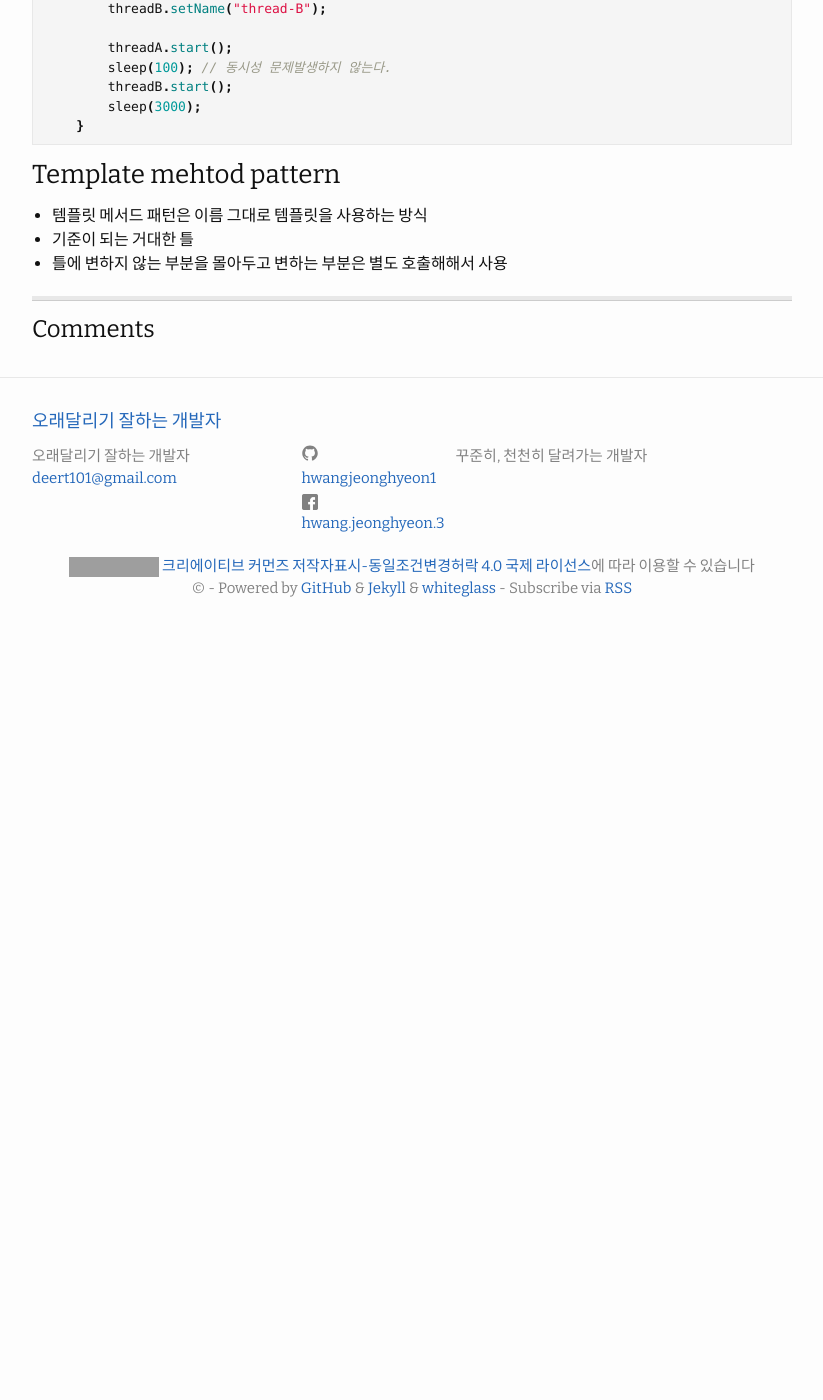
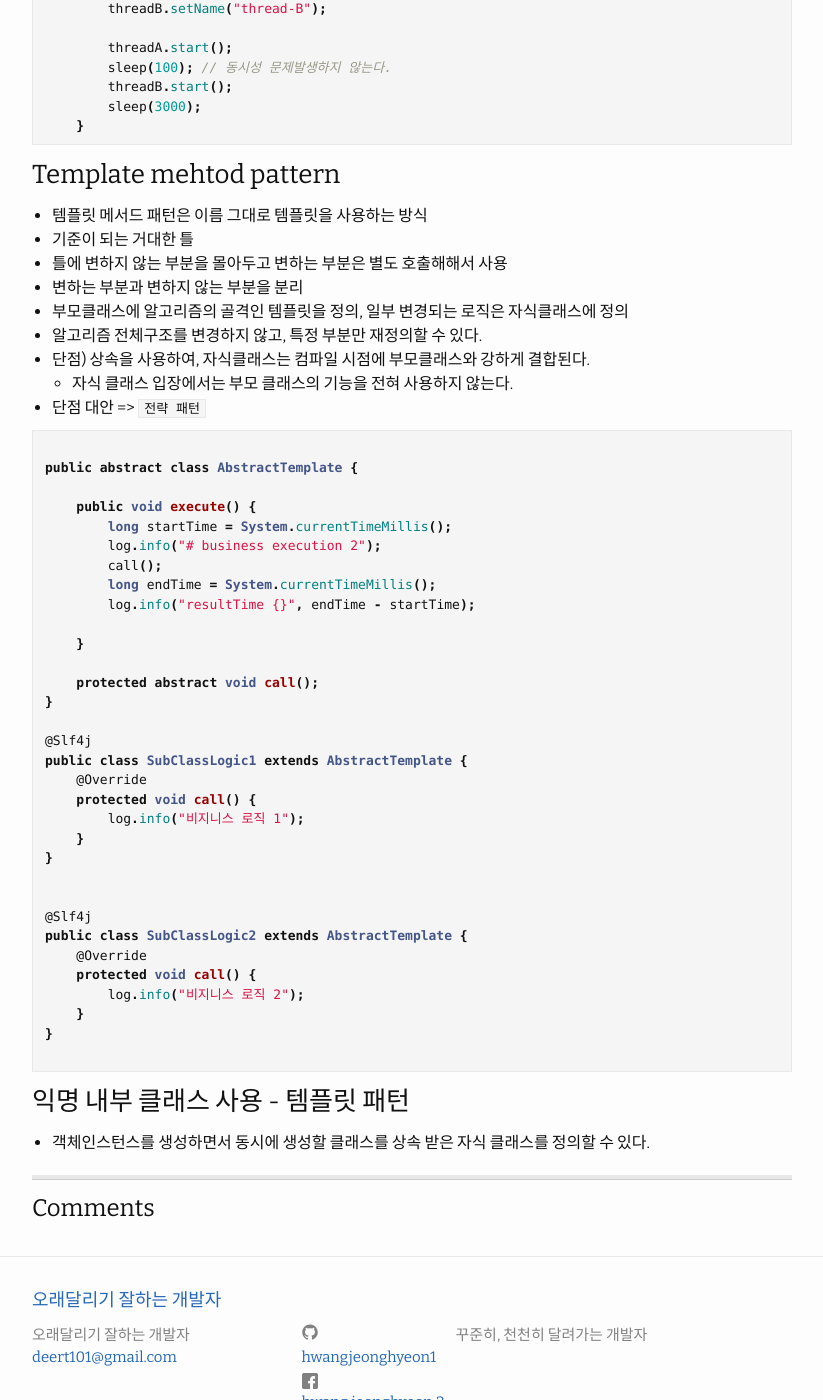
Before and after one commit to HWANGJEONGHYEON1/HWANGJEONGHYEON1.github.io, a Jekyll site: the page built from _posts/2022-01-13-morningstudy-1.md, in a window 1280 px wide and 1400 px high, scrolled down 5090 px. Shown: the whole window, without its empty margins (228-1051 px from the left). Built offline with Jekyll 4.4.1, drawn with Linux system fonts in a browser that asks for light colours; comment, search, counter and statistics services are not loaded; before the commit the page ends 5720 px from its top, so only the background shows below that; grey boxes are pictures that could not be loaded.

Commit message:
[docs] daily-3

````diff
--- a/_posts/2022-01-13-morningstudy-1.md
+++ b/_posts/2022-01-13-morningstudy-1.md
@@ -273,3 +273,47 @@ private FieldService fieldService = new FieldService();
 - 템플릿 메서드 패턴은 이름 그대로 템플릿을 사용하는 방식
 - 기준이 되는 거대한 틀
 - 틀에 변하지 않는 부분을 몰아두고 변하는 부분은 별도 호출해해서 사용
+- 변하는 부분과 변하지 않는 부분을 분리
+- 부모클래스에 알고리즘의 골격인 템플릿을 정의, 일부 변경되는 로직은 자식클래스에 정의
+- 알고리즘 전체구조를 변경하지 않고, 특정 부분만 재정의할 수 있다.
+- 단점) 상속을 사용하여, 자식클래스는 컴파일 시점에 부모클래스와 강하게 결합된다.
+    - 자식 클래스 입장에서는 부모 클래스의 기능을 전혀 사용하지 않는다.
+- 단점 대안 => `전략 패턴`
+
+```java
+
+public abstract class AbstractTemplate {
+
+    public void execute() {
+        long startTime = System.currentTimeMillis();
+        log.info("# business execution 2");
+        call();
+        long endTime = System.currentTimeMillis();
+        log.info("resultTime {}", endTime - startTime);
+
+    }
+
+    protected abstract void call();
+}
+
+@Slf4j
+public class SubClassLogic1 extends AbstractTemplate {
+    @Override
+    protected void call() {
+        log.info("비지니스 로직 1");
+    }
+}
+
+
+@Slf4j
+public class SubClassLogic2 extends AbstractTemplate {
+    @Override
+    protected void call() {
+        log.info("비지니스 로직 2");
+    }
+}
+
+```
+
+### 익명 내부 클래스 사용 - 템플릿 패턴
+- 객체인스턴스를 생성하면서 동시에 생성할 클래스를 상속 받은 자식 클래스를 정의할 수 있다.
````
Also changed, not shown: _posts/2022-01-20-effectivc_java3.md (added, +17 -0 lines).
